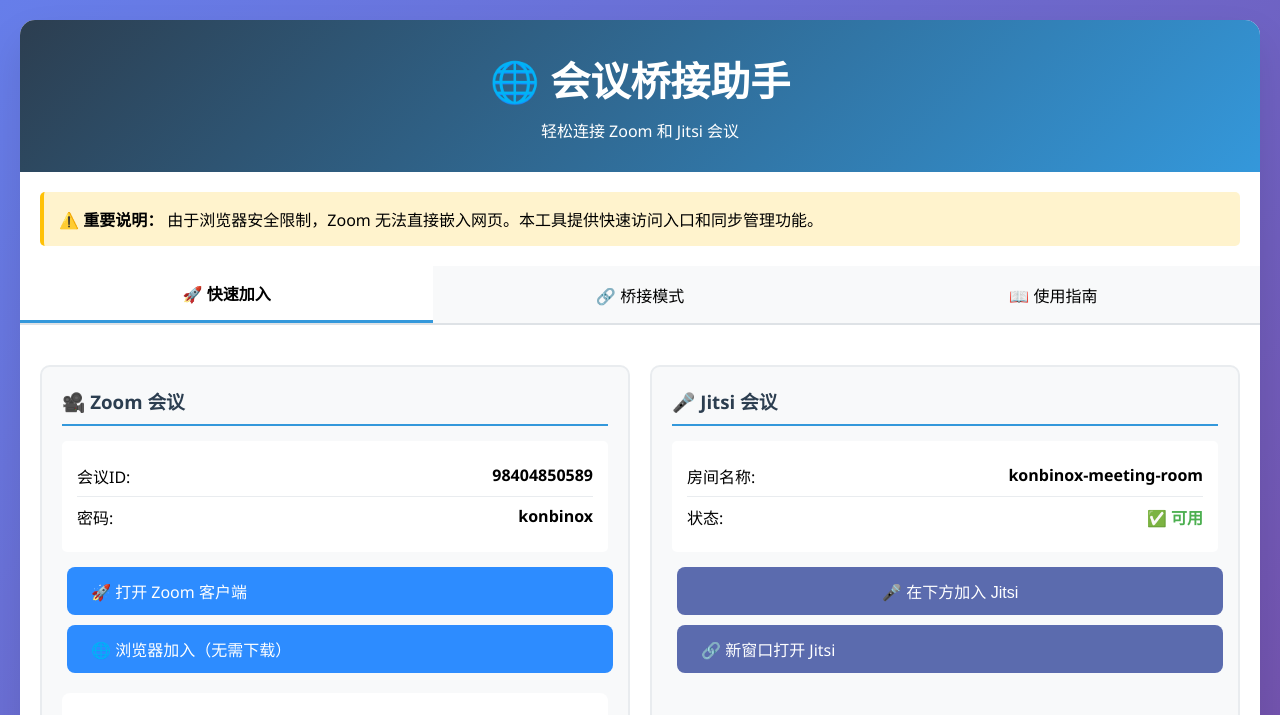
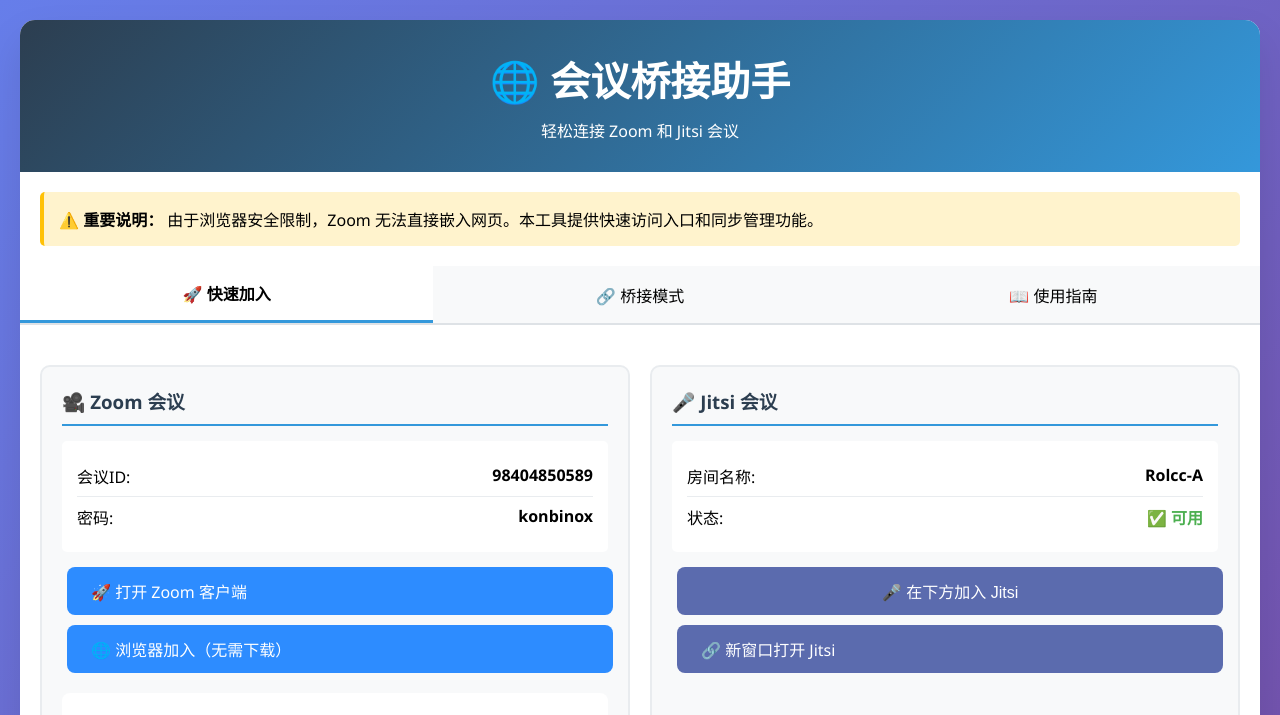
Before and after one commit to konbinox/meeting-bridge, a plain HTML site: page docs/index.html in a window 1280 px wide. Shown: the top 715 px of the page. Drawn offline with Linux system fonts and the light colour scheme.

Commit message:
Update index.html

```diff
--- a/docs/index.html
+++ b/docs/index.html
@@ -199,7 +199,7 @@
                     <div class="meeting-info">
                         <div class="info-row">
                             <span>房间名称:</span>
-                            <strong>konbinox-meeting-room</strong>
+                            <strong>Rolcc-A</strong>
                         </div>
                         <div class="info-row">
                             <span>状态:</span>
```
